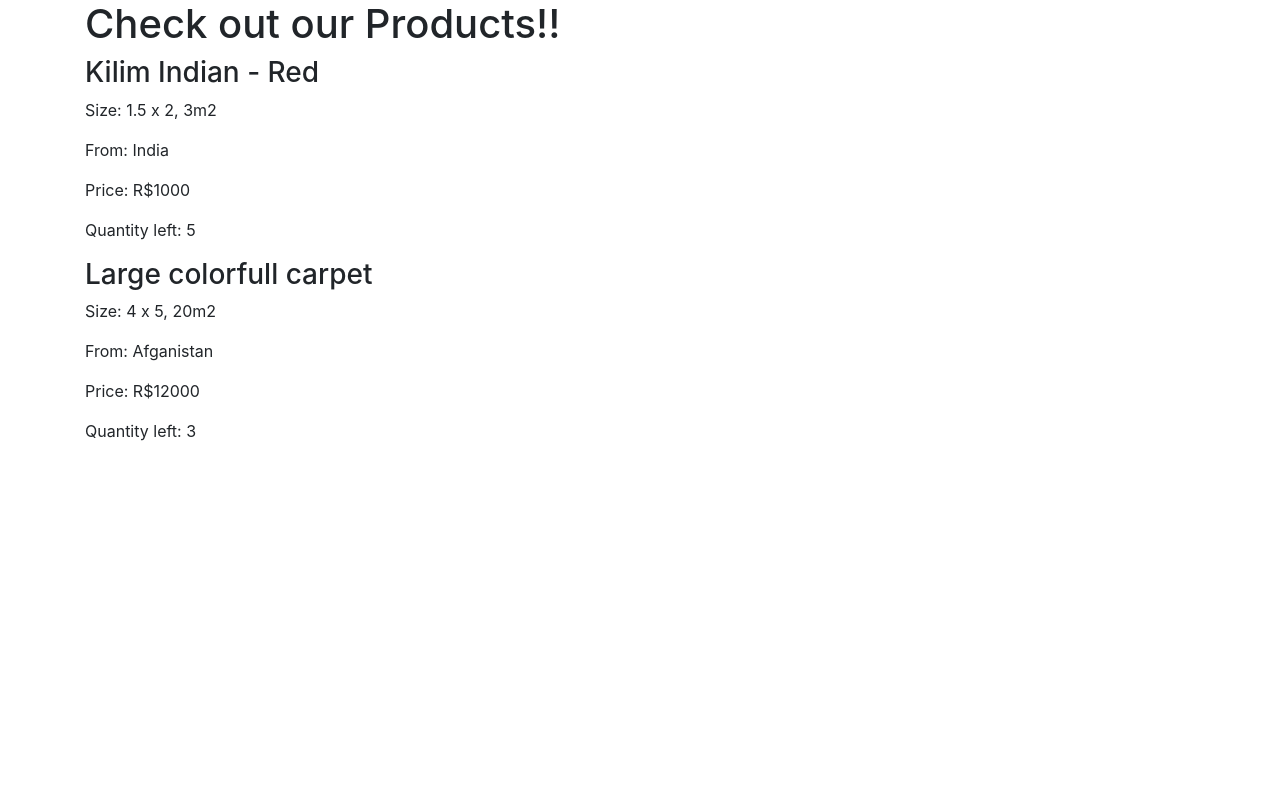
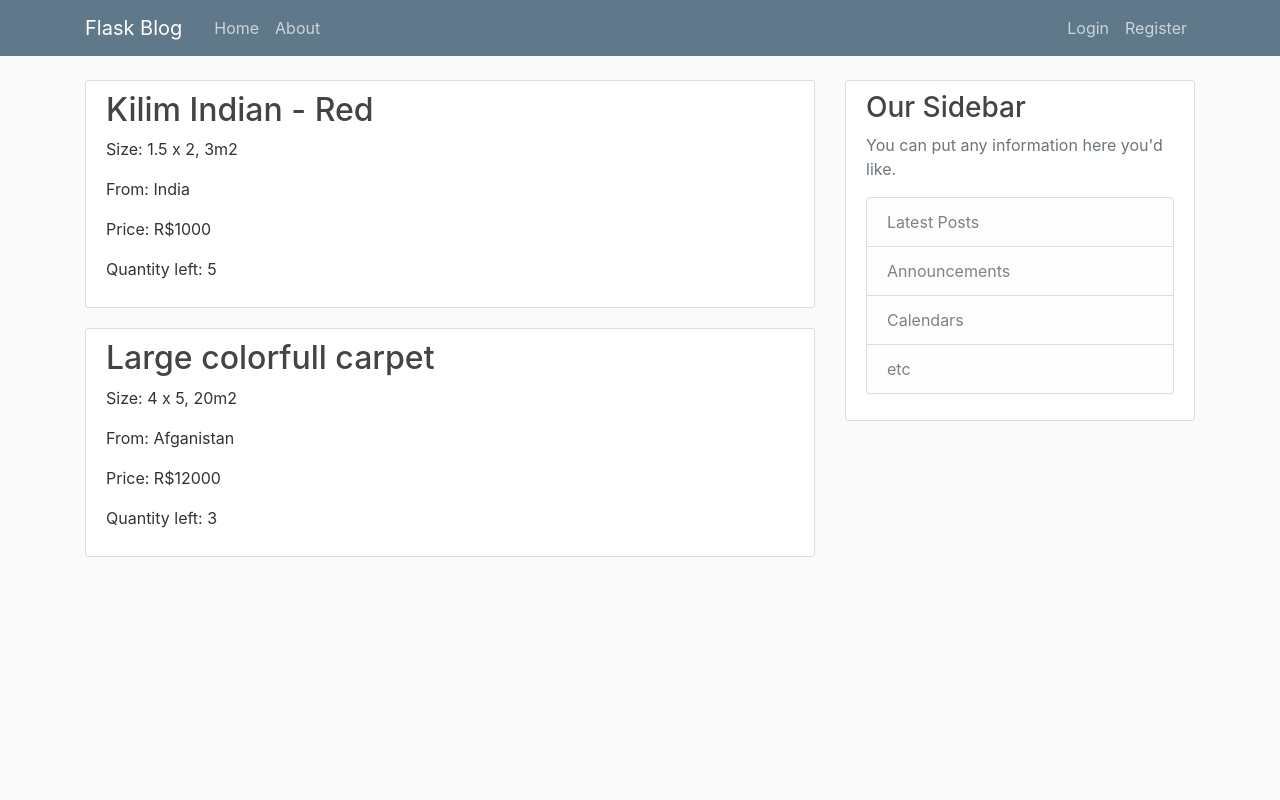
Before and after one commit to PatrickalKhouri/flask-application, a Flask app: page / in a window 1280 px wide. Run offline with Flask 2, Linux system fonts and the light colour scheme.

Commit message:
Added front-end formatting to the page

```diff
--- a/marketplace.py
+++ b/marketplace.py
@@ -1,4 +1,4 @@
-from flask import Flask, render_template
+from flask import Flask, render_template, url_for
 app = Flask(__name__)
 
 products = [
--- /dev/null
+++ b/static/main.css
@@ -0,0 +1,80 @@
+body {
+  background: #fafafa;
+  color: #333333;
+  margin-top: 5rem;
+}
+
+h1, h2, h3, h4, h5, h6 {
+  color: #444444;
+}
+
+.bg-steel {
+  background-color: #5f788a;
+}
+
+.site-header .navbar-nav .nav-link {
+  color: #cbd5db;
+}
+
+.site-header .navbar-nav .nav-link:hover {
+  color: #ffffff;
+}
+
+.site-header .navbar-nav .nav-link.active {
+  font-weight: 500;
+}
+
+.content-section {
+  background: #ffffff;
+  padding: 10px 20px;
+  border: 1px solid #dddddd;
+  border-radius: 3px;
+  margin-bottom: 20px;
+}
+
+.article-title {
+  color: #444444;
+}
+
+a.article-title:hover {
+  color: #428bca;
+  text-decoration: none;
+}
+
+.article-content {
+  white-space: pre-line;
+}
+
+.article-img {
+  height: 65px;
+  width: 65px;
+  margin-right: 16px;
+}
+
+.article-metadata {
+  padding-bottom: 1px;
+  margin-bottom: 4px;
+  border-bottom: 1px solid #e3e3e3
+}
+
+.article-metadata a:hover {
+  color: #333;
+  text-decoration: none;
+}
+
+.article-svg {
+  width: 25px;
+  height: 25px;
+  vertical-align: middle;
+}
+
+.account-img {
+  height: 125px;
+  width: 125px;
+  margin-right: 20px;
+  margin-bottom: 16px;
+}
+
+.account-heading {
+  font-size: 2.5rem;
+}
--- a/templates/home.html
+++ b/templates/home.html
@@ -1,11 +1,16 @@
 {% extends "layout.html" %}
 {% block content %}
-    <h1>Check out our Products!!</h1>
+
 {% for product in products %}
-      <h3>{{ product.description }}</h3>
+<article class="media content-section">
+  <div class="media-body">
+    <h2><a class="article-title" href="#">{{ product.description }}</a></h2>
+    <div class="article-content"></div>
     <p>Size: {{product.width}} x {{product.height}}, {{product.m2}}m2</p>
     <p>From: {{product.country}} </p>
     <p>Price: R${{product.price}}</p>
     <p>Quantity left: {{product.quantity}}</p>
+  </div>
+</article>
 {% endfor %}
 {% endblock content %}
--- a/templates/layout.html
+++ b/templates/layout.html
@@ -6,8 +6,7 @@
 
      <!-- Bootstrap CSS -->
      <link rel="stylesheet" href="https://cdn.jsdelivr.net/npm/bootstrap@4.5.3/dist/css/bootstrap.min.css" integrity="sha384-TX8t27EcRE3e/ihU7zmQxVncDAy5uIKz4rEkgIXeMed4M0jlfIDPvg6uqKI2xXr2" crossorigin="anonymous">
-
-     <title>Hello, world!</title>
+     <link rel="stylesheet" type="text/css" href="{{ url_for('static', filename='main.css') }}">
 
     {% if title %}
       <title>Isfahan Carpets -- {{title}}</title>
@@ -15,10 +14,50 @@
       <title>Isfahan Carpets</title>
     {% endif %}
   </head>
+
   <body>
-    <div class="container">
-      {% block content %} {% endblock %}
-    </div>
+    <header class="site-header">
+      <nav class="navbar navbar-expand-md navbar-dark bg-steel fixed-top">
+        <div class="container">
+          <a class="navbar-brand mr-4" href="/">Flask Blog</a>
+          <button class="navbar-toggler" type="button" data-toggle="collapse" data-target="#navbarToggle" aria-controls="navbarToggle" aria-expanded="false" aria-label="Toggle navigation">
+            <span class="navbar-toggler-icon"></span>
+          </button>
+          <div class="collapse navbar-collapse" id="navbarToggle">
+            <div class="navbar-nav mr-auto">
+              <a class="nav-item nav-link" href="/">Home</a>
+              <a class="nav-item nav-link" href="/about">About</a>
+            </div>
+            <!-- Navbar Right Side -->
+            <div class="navbar-nav">
+              <a class="nav-item nav-link" href="/login">Login</a>
+              <a class="nav-item nav-link" href="/register">Register</a>
+            </div>
+          </div>
+        </div>
+      </nav>
+    </header>
+
+    <main role="main" class="container">
+      <div class="row">
+        <div class="col-md-8">
+          {% block content %}{% endblock %}
+        </div>
+        <div class="col-md-4">
+          <div class="content-section">
+            <h3>Our Sidebar</h3>
+            <p class='text-muted'>You can put any information here you'd like.
+              <ul class="list-group">
+                <li class="list-group-item list-group-item-light">Latest Posts</li>
+                <li class="list-group-item list-group-item-light">Announcements</li>
+                <li class="list-group-item list-group-item-light">Calendars</li>
+                <li class="list-group-item list-group-item-light">etc</li>
+              </ul>
+            </p>
+          </div>
+        </div>
+      </div>
+    </main>
 
     <!--bootstrap -->
     <script src="https://code.jquery.com/jquery-3.5.1.slim.min.js" integrity="sha384-DfXdz2htPH0lsSSs5nCTpuj/zy4C+OGpamoFVy38MVBnE+IbbVYUew+OrCXaRkfj" crossorigin="anonymous"></script>
```
Lines whose indentation alone changed are shown as unchanged.
